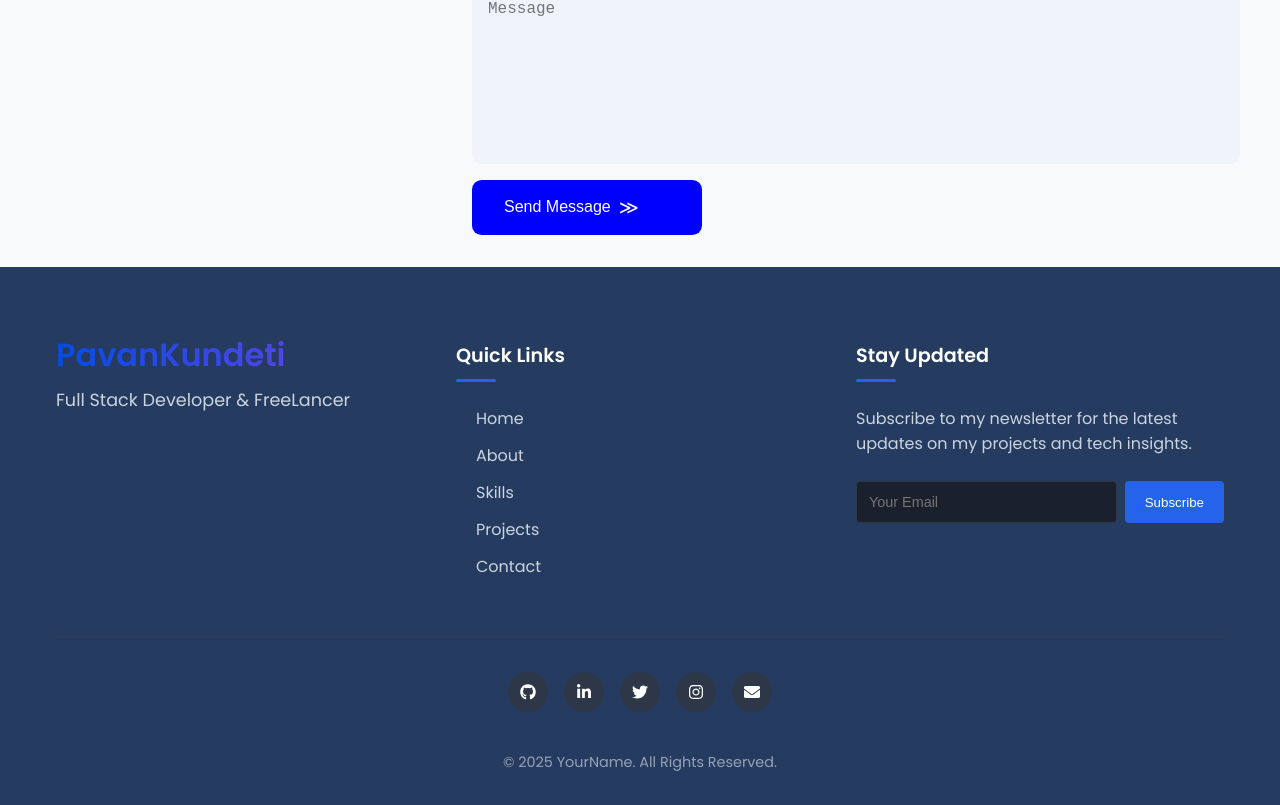
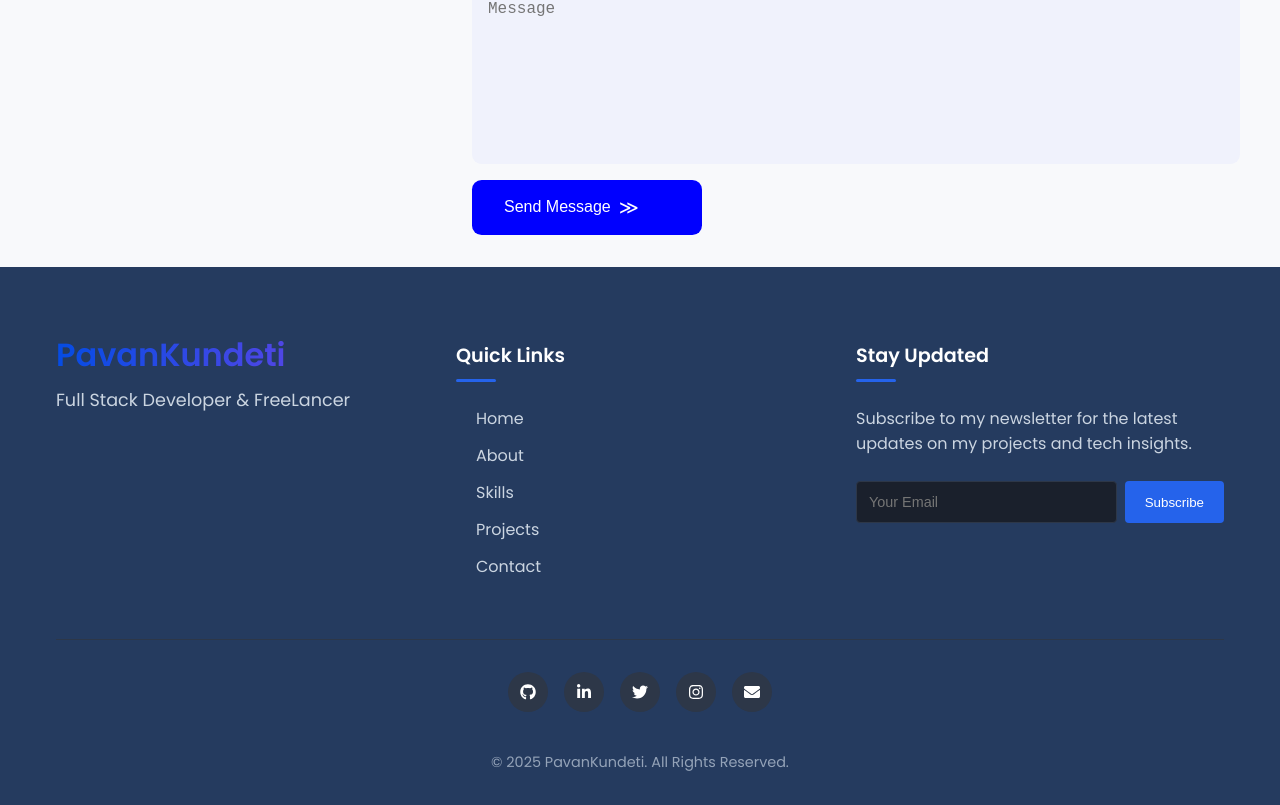
Before and after one commit to kundetipavan/React-Portfolio-Frontend, a React (Vite) app: page / in a window 1280 px wide. Shown: the part 5934-6739 px from the top of the page. Built offline with nearby package versions, Linux system fonts and the light colour scheme.

Commit message:
Update Footer.jsx

```diff
--- a/src/components/Footer.jsx
+++ b/src/components/Footer.jsx
@@ -172,7 +172,7 @@ const Footer = () => {
             transition={{ duration: 0.5, delay: 0.6 }}
             viewport={{ once: true }}
           >
-            &copy; {currentYear} YourName. All Rights Reserved.
+            &copy; {currentYear} PavanKundeti. All Rights Reserved.
           </motion.p>
         </div>
       </div>
```
